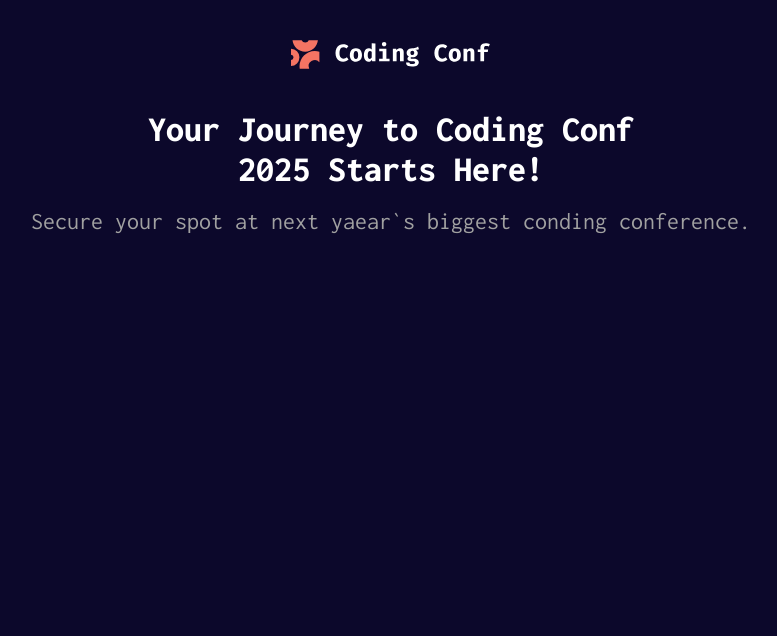
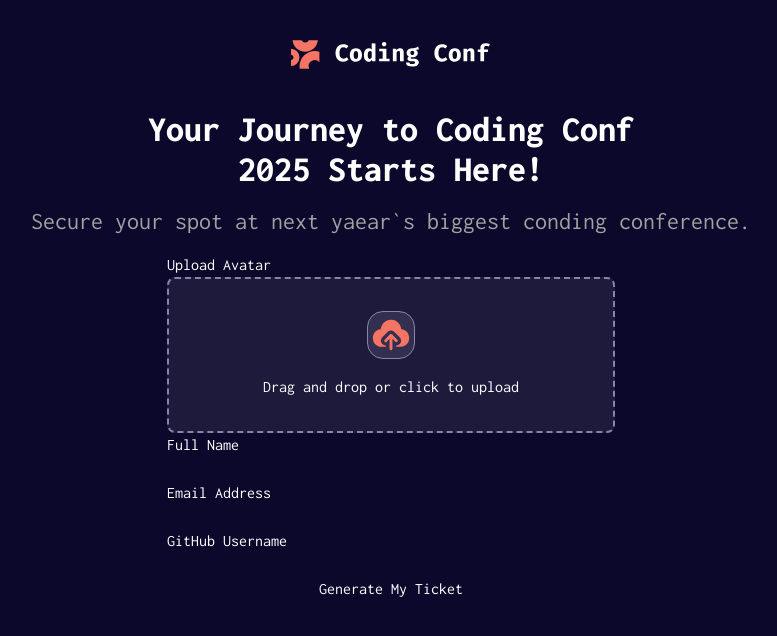
Before and after one commit to FelipeGdasilva/frontend-mentor-challenge, a Next.js app in the folder conference-ticket-generator/: page / in a window 1280 px wide. Shown: the top 636 px of the page, without its empty margins (249-1026 px from the left). Built offline with nearby package versions, Linux system fonts and the light colour scheme.

Commit message:
feat: implement custom avatar upload field styling and semantics

```diff
--- a/conference-ticket-generator/src/app/page.tsx
+++ b/conference-ticket-generator/src/app/page.tsx
@@ -1,10 +1,11 @@
-import Image from "next/image";
 import Header from "../components/Header";
+import ImageUpload from "../components/Form/ImageUpload";
 
 export default function Home() {
   return (
     <div>
       <Header/>
+      <ImageUpload/>
     </div>
   );
 }
--- a/conference-ticket-generator/src/components/Form/ImageUpload.tsx
+++ b/conference-ticket-generator/src/components/Form/ImageUpload.tsx
@@ -2,16 +2,20 @@ import Image from "next/image";
 
 export default function Form(){
     return(
-        <form>
-            <label>Upload Avatar</label>
-            <div className="border-dashed"></div>
+        <form className=" flex flex-col w-full max-w-md mx-auto">
+            <span>Upload Avatar</span>
+            <label htmlFor="Avatar"  className=" border-2 border-dashed border-neutral-500  py-8 flex flex-col items-center gap-4 rounded-lg cursor-pointer bg-neutral-500/15">
+                <Image src="/assets/images/icon-upload.svg" alt="icon" width={48} height={48} className="border border-neutral-500 rounded-2xl bg-neutral-500/20" />
+                <p className="text-center">Drag and drop or click to upload</p>
+                <input type="file" className="sr-only" id ="Avatar" />
+            </label>
             <label>Full Name</label>
-            <input></input>
+            <input type="text"/>
             <label>Email Address</label>
-            <input></input>
+            <input type="email"/>
             <label>GitHub Username</label>
-            <input></input>
-            <button>Generate My Ticket</button>
+            <input type="text"/>
+            <button type="submit">Generate My Ticket</button>
         </form>
     )
 }
```
